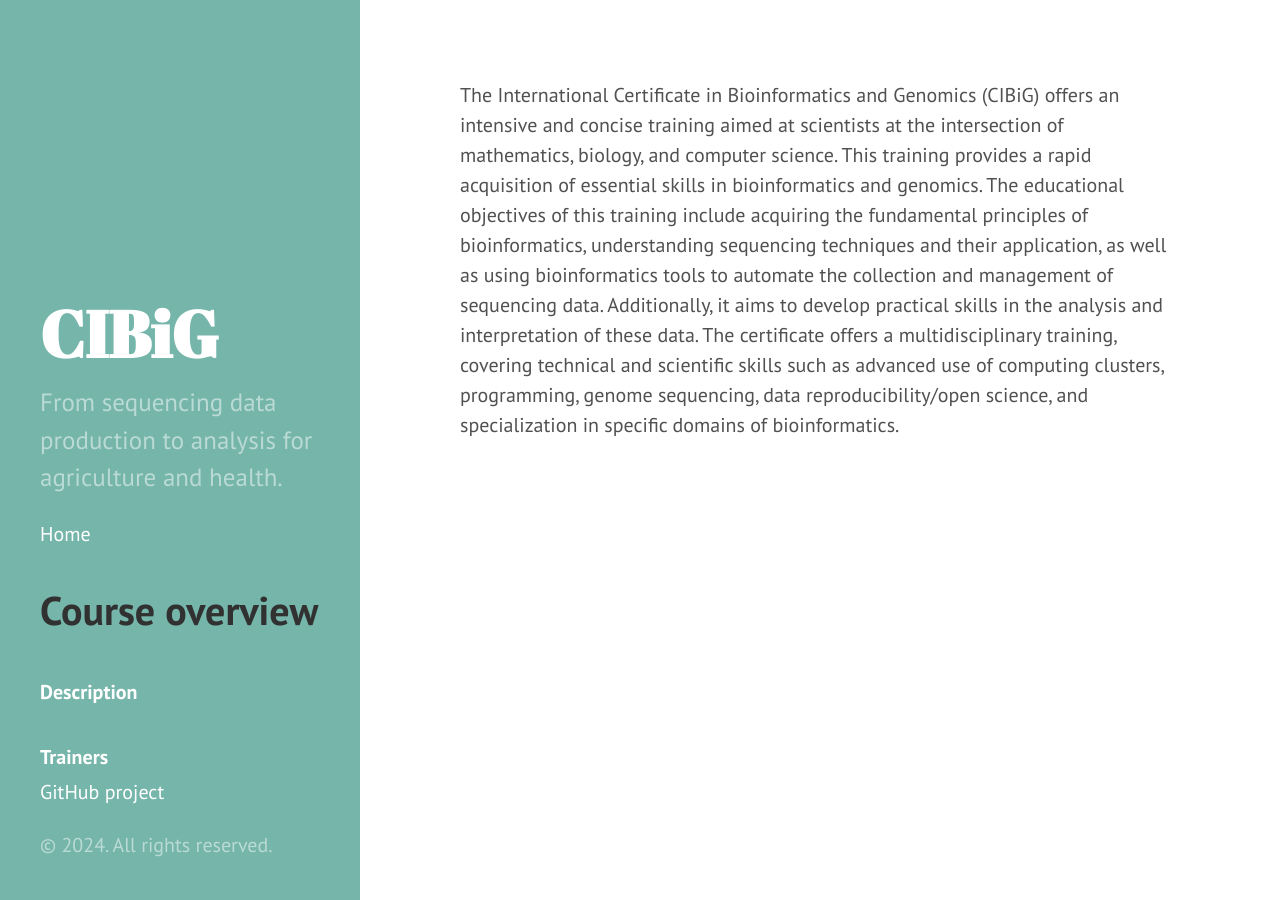
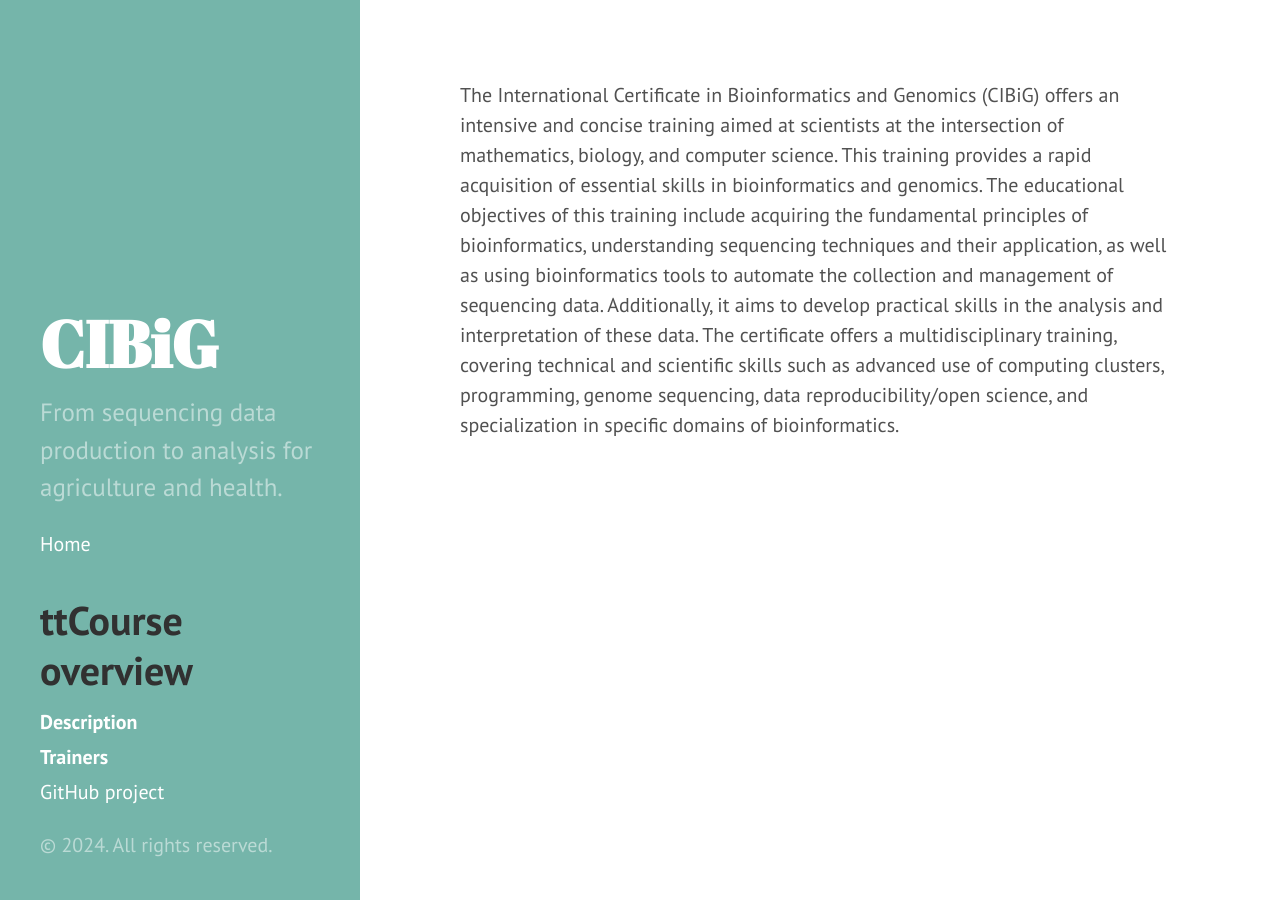
Before and after one commit to CIBiG-Course/CIBiG-course.github.io, a Jekyll site: the page built from docs/index.html, in a window 1280 px wide. Built offline with Jekyll 4.4.1, drawn with Linux system fonts in a browser that asks for light colours.

```diff
--- a/docs/_includes/sidebar.html
+++ b/docs/_includes/sidebar.html
@@ -19,10 +19,10 @@
 
       {% assign menu_items = site.data.navigation %}
       {% for item in menu_items %}
-        <h1>{{ item.title }}</h1>
+        <h1>tt{{ item.title }}</h1>
         {% if item.pages %}
           {% for page in item.pages %}
-            &nbsp;<a class="sidebar-nav-item{% if page.url == page.url %} active{% endif %}" href="{{ page.url }}">{{ page.title }}</a>
+            <a class="sidebar-nav-item{% if page.url == page.url %} active{% endif %}" href="{{ page.url }}">{{ page.title }}</a>
           {% endfor %}
         {% endif %}
       {% endfor %}
```
